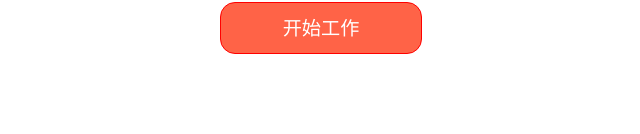
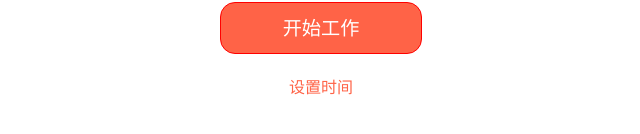
Before and after one commit to xinyuehtx/tomato, a React (Create React App) app in the folder tomato-timer/: page / in a window 1280 px wide. Shown: the part 524-658 px from the top of the page, without its empty margins (319-959 px from the left). Built offline with nearby package versions, Linux system fonts and the light colour scheme.

Commit message:
抽取设置时间至state

```diff
--- a/tomato-timer/src/App.css
+++ b/tomato-timer/src/App.css
@@ -5,8 +5,6 @@
   align-items: center;
   justify-content: center;
 }
-
-
 
 .main-button{
   margin: 20px;
@@ -21,3 +19,8 @@
   height: 50px;
   cursor: pointer;
 }
+
+.setting-button{
+  color: tomato;
+  cursor: pointer;
+}
--- a/tomato-timer/src/App.js
+++ b/tomato-timer/src/App.js
@@ -7,6 +7,14 @@ function App() {
   const [run, setRun] = useState(runStates.INIT);
   const [inWork, setInWork] = useState(true);
   const [initTime, setInitTime] = useState(1);
+  const [workTime, setWorkTime] = useState(25);
+  const [restTime, setRestTime] = useState(5);
+
+  useEffect(() => {
+    if (run === runStates.INIT) {
+      inWork ? setInitTime(workTime) : setInitTime(restTime);
+    }
+  }, [run, inWork, workTime, restTime]);
 
   const handleClick = () => {
     setRun((r) => {
@@ -37,17 +45,17 @@ function App() {
     if (newWorkState) {
       alert('休息时间结束');
     }
-    else{
+    else {
       alert('工作时间结束');
     }
   }
 
+  const handleSettingButtonClick = () => {
+    setRun(runStates.INIT);
+    setWorkTime(10);
+    setRestTime(2);
+  }
 
-  useEffect(() => {
-    if (run === runStates.INIT) {
-      inWork ? setInitTime(25) : setInitTime(5);
-    }
-  }, [run, inWork]);
 
   return (
     <div className="App">
@@ -67,7 +75,7 @@ function App() {
               : '结束休息'
           }</div>
       }
-
+      <div className="setting-button" onClick={handleSettingButtonClick}>设置时间</div>
     </div>
   );
 }
```
